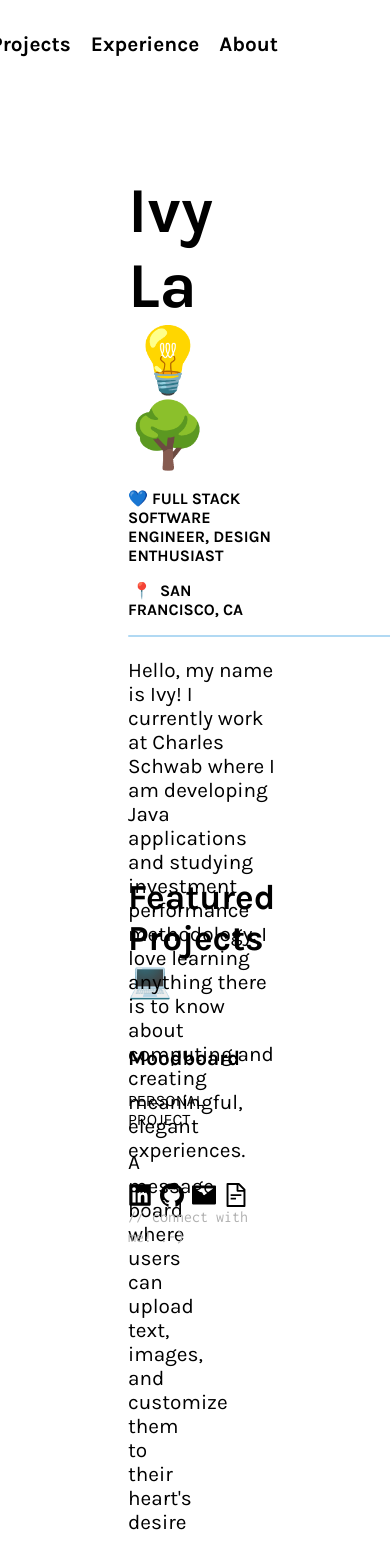
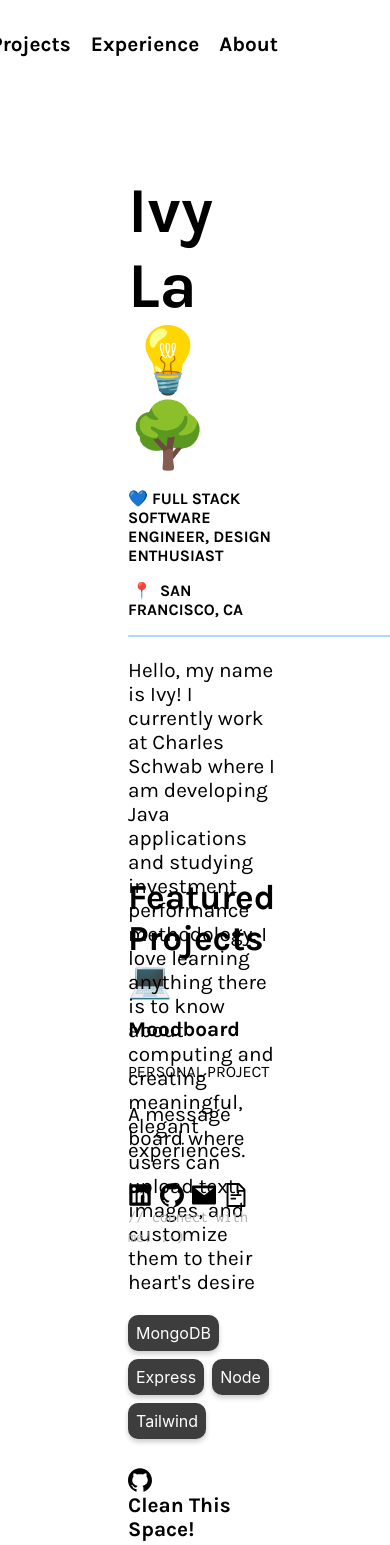
Before and after one commit to ivyla/ivyla.github.io, a React (Create React App) app: page / in a window 390 px wide. Shown: the top 1545 px of the page. Built offline with nearby package versions, Linux system fonts and the light colour scheme.

Commit message:
projects are responsive now

```diff
--- a/src/components/Nav.js
+++ b/src/components/Nav.js
@@ -5,7 +5,8 @@
 const customNavStyle = {
     marginTop: "1rem",
     paddingLeft: "6rem",
-    paddingRight: "6rem"
+    paddingRight: "6rem",
+    alignSelf: "end"
 }
 let Nav = () => (
     <div style={customNavStyle}>
--- a/src/components/ProjectTile.js
+++ b/src/components/ProjectTile.js
@@ -3,24 +3,27 @@
 import {AutoComplete} from "antd"
 
 const tile = {
-    maxWidth: "30%",
-    marginTop: "1.8rem",
-    marginBottom: "2.8rem",
-    paddingRight: "2rem"
+    // width: "250px"
+    // paddingRight: "30px"
 }
 
 const technologyItem = {
     display: "inline",
-    // backgroundColor: "#6F6866",
     backgroundColor: "#3d3d3d",
     color: "white",
+    boxShadow: "0 3px 5px rgb(0 0 0 / 0.2)",
+    // Sizing
     padding: "0.5rem 0.5rem 0.5rem 0.5rem",
     borderRadius: "10px",
     marginRight: "0.5rem",
-    boxShadow: "0 3px 5px rgb(0 0 0 / 0.2)"
-    // fontSize: "0.8rem"
+    marginBottom: "0.5rem"
 }
 
+const techItems = {
+    display: "flex",
+    flexDirection: "row",
+    flexWrap: "wrap"
+}
 let ProjectTile = ({
     projectName,
     projectDesc,
@@ -55,7 +58,7 @@
             </p>
             <p className="smallText"> {projectType} </p>
             <p>{projectDesc}</p>
-            <div>{techDisplay}</div>
+            <div style={techItems}>{techDisplay}</div>
             <p></p>
 
             {repoComponent}
--- a/src/components/Spacer.js
+++ b/src/components/Spacer.js
@@ -9,7 +9,7 @@
 
 const spacerMedium = {
     backgroundColor: "#B1D9F3",
-    width: "300px",
+    width: "245px",
     height: "2px",
     borderRadius: "5px",
     marginBottom: "1rem"
```
